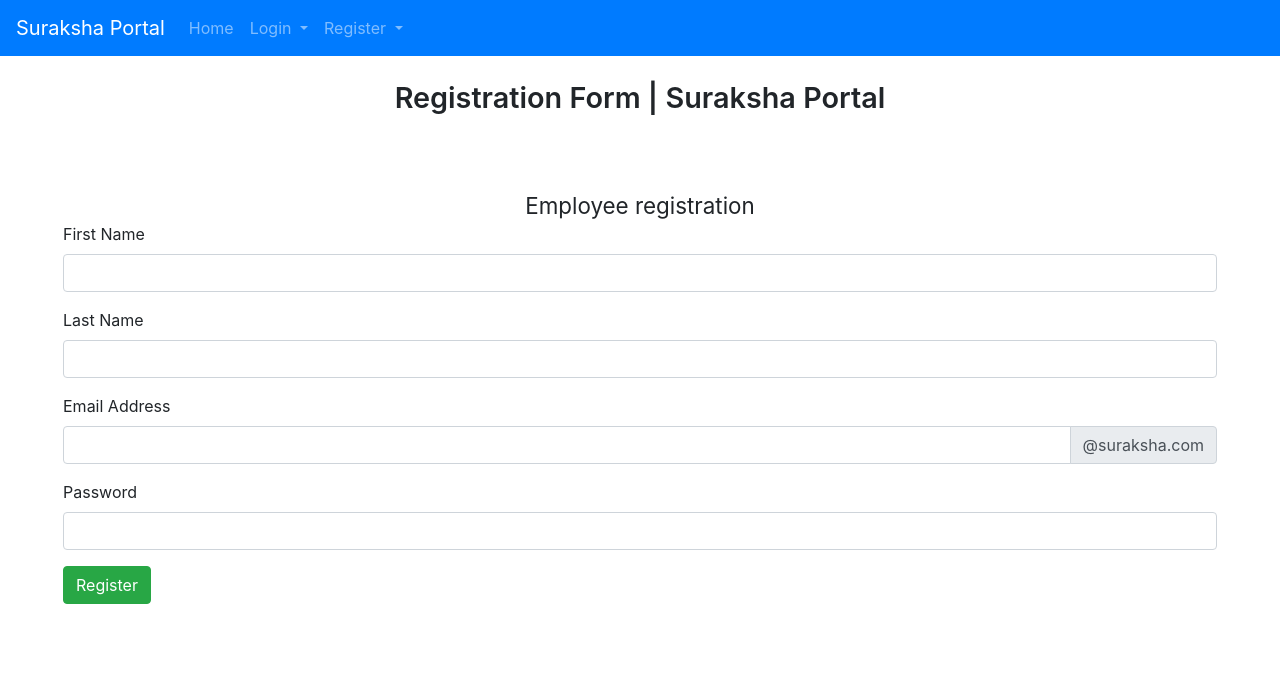
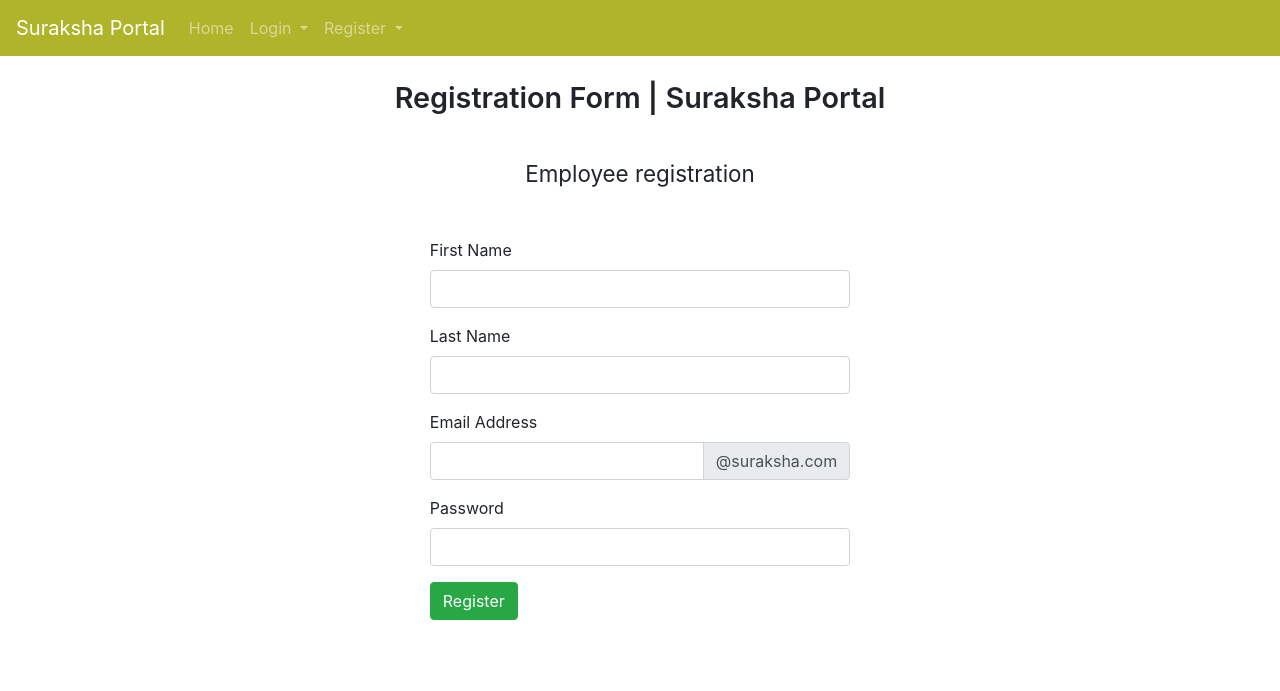
Before and after one commit to ayushb2002/sih2023, a Django app: page /register/member in a window 1280 px wide. Shown: the top 691 px of the page. Run offline with Django 4.2, Linux system fonts and the light colour scheme; some libraries are stand-ins or nearby versions.

Commit message:
frontend update

```diff
--- a/rescue/portal/static/css/style.css
+++ b/rescue/portal/static/css/style.css
@@ -14,3 +14,19 @@
     font-size: 1.4em;
     font-weight: 400;
 }
+
+.nav-bg{
+    background-color: #AFB42B !important;
+}
+
+.form-center{
+
+    display: flex;
+    justify-content: center;
+    align-items: center;
+
+}
+
+.form-box{
+    background-color: #DCE775;
+}
--- a/rescue/portal/templates/base.html
+++ b/rescue/portal/templates/base.html
@@ -18,7 +18,7 @@
 </head>
 
 <body>
-    <nav class="navbar navbar-expand-lg navbar-dark bg-primary">
+    <nav class="navbar navbar-expand-lg navbar-dark bg-primary nav-bg">
         <a class="navbar-brand" href="{% url "index" %}">Suraksha Portal</a>
         <button class="navbar-toggler" type="button" data-toggle="collapse" data-target="#navbarNavDropdown"
             aria-controls="navbarNavDropdown" aria-expanded="false" aria-label="Toggle navigation">
--- a/rescue/portal/templates/login/service.html
+++ b/rescue/portal/templates/login/service.html
@@ -1,6 +1,7 @@
 {% extends "login.html" %}
 
 {% block login %}
+<div class="m-2">
     <div class="col-sm-12 text-center mt-2">
         <span class="form-heading">Authority Login</span>
     </div>
@@ -27,4 +28,7 @@
             </div>
         </form>
     </div>
+
+</div>
+
 {% endblock login %}
--- a/rescue/portal/templates/register.html
+++ b/rescue/portal/templates/register.html
@@ -12,7 +12,7 @@ Suraksha Portal | Register
                 Registration Form | Suraksha Portal
             </h2>
         </div>
-        <div class="col-sm-12">
+        <div class="col-sm-12 form-center">
             {% block register %}
 
             {% endblock register %}
--- a/rescue/portal/templates/register/member.html
+++ b/rescue/portal/templates/register/member.html
@@ -2,8 +2,11 @@
 
 {% block register %}
 
-<div class="m-5 text-center">
+<div class="m-2 text-center">
+    <div class="col-sm-12 text-center mt-2">
         <span class="form-heading">Employee registration</span>
+    </div>
+    <div class="col-sm-12 p-5">
         <form action="{% url 'registerMember' %}" method="post" class="text-left">
             {% csrf_token %}
             <div class="form-group">
@@ -40,5 +43,6 @@
             </div>
         </form>
     </div>
+</div>
 
 {% endblock register %}
```
Also changed, not shown: rescue/portal/templates/login.html (+8 -3 lines), rescue/portal/templates/login/member.html (+7 -0 lines), rescue/portal/templates/register/service.html (+8 -1 lines). Lines whose indentation alone changed are shown as unchanged.
